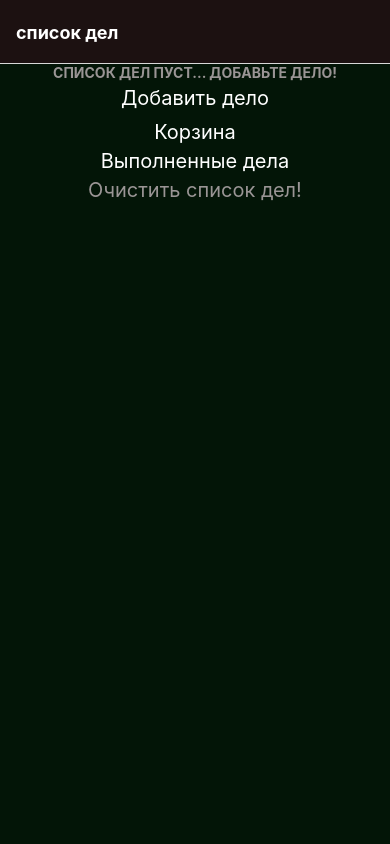
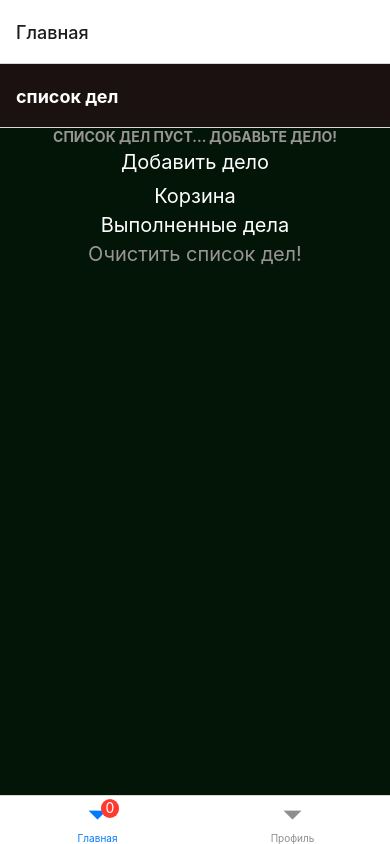
Before and after one commit to Legion010101/todolist_mob, a React Native app: screen / in a window 390 px wide. Built offline with nearby package versions, Linux system fonts and the light colour scheme.

Commit message:
main- Роутинг

```diff
--- a/src/feature/routing/Routing.tsx
+++ b/src/feature/routing/Routing.tsx
@@ -1,68 +1,21 @@
-import React, {Dispatch, SetStateAction} from "react"
-import { NavigationContainer } from "@react-navigation/native"
-import { createNativeStackNavigator } from "@react-navigation/native-stack"
-import type { NativeStackScreenProps } from "@react-navigation/native-stack"
-import Main, {Todo} from "../../screens/Main/Index";
-import CompletedTodos from "../../screens/CompletedTodos/Index";
-import CreateTodo from "../../screens/CreateTodo/Index";
-import DeleteTodos from "../../screens/DeleteTodos/Index";
-import Profile from "../../screens/Profile/Index";
-import Settings from "../../screens/Settings/Index";
+import React from "react"
+import { createBottomTabNavigator } from "@react-navigation/bottom-tabs"
+import Auth from "../../screens/Auth/Index";
+import {NavigationContainer} from "@react-navigation/native";
+import MainRouting from "./routingStack/MainRouting";
+import {useSelector} from "react-redux";
+import {getCompletedTodos} from "../redux/selectors/todosSelector";
 
-
-const Stack = createNativeStackNavigator<RootStackParamList>()
+const Tab = createBottomTabNavigator()
 const Routing = () => {
+  const completedTodos = useSelector(getCompletedTodos)
   return (
     <NavigationContainer>
-      <Stack.Navigator initialRouteName="Main" screenOptions={{
-        title: "список дел",
-        headerStyle: {
-          backgroundColor: "#1c1111"
-        },
-        headerTintColor: "#fff",
-        headerTitleStyle: {
-          fontWeight: "bold"
-        },
-        headerBackTitle: "Back",
-        headerBackTitleVisible: true,
-        headerBackTitleStyle: {
-          fontSize: 20
-        }
-      }}
-      >
-        <Stack.Screen
-          name="Main" component={Main}
-        />
-        <Stack.Screen
-          name="CompletedTodos" component={CompletedTodos}
-        />
-        <Stack.Screen
-          name="CreateTodo" component={CreateTodo}
-        />
-        <Stack.Screen
-          name="DeleteTodos" component={DeleteTodos}
-        />
-        <Stack.Screen
-          name="Profile" component={Profile}
-        />
-        <Stack.Screen
-          name="Settings" component={Settings}
-        />
-      </Stack.Navigator>
+    <Tab.Navigator>
+      <Tab.Screen name="Главная" component={MainRouting} options={{ tabBarBadge: completedTodos.length }} />
+      <Tab.Screen name="Профиль" component={Auth} />
+    </Tab.Navigator>
     </NavigationContainer>
   )
 }
 export default Routing
-
-type RootStackParamList = {
-  Main: { post?: Todo }
-  CreateTodo: undefined
-  CompletedTodos: undefined
-  DeleteTodos: { Todos: Todo[], setTodosDeleted:Dispatch<SetStateAction<Todo[]>> }
-  Profile: undefined
-  Settings: undefined
-  Auth: undefined
-}
-export type PropsMain = NativeStackScreenProps<RootStackParamList, "Main">
-export type PropsCreateTodo = NativeStackScreenProps<RootStackParamList, "CreateTodo">
-export type PropsDeleteTodos = NativeStackScreenProps<RootStackParamList, "DeleteTodos">
--- /dev/null
+++ b/src/feature/routing/routingStack/MainRouting.tsx
@@ -0,0 +1,67 @@
+import React, {Dispatch, SetStateAction} from "react"
+import { NavigationContainer } from "@react-navigation/native"
+import { createNativeStackNavigator } from "@react-navigation/native-stack"
+import type { NativeStackScreenProps } from "@react-navigation/native-stack"
+import Main, {Todo} from "../../../screens/Main/Index";
+import CompletedTodos from "../../../screens/CompletedTodos/Index";
+import CreateTodo from "../../../screens/CreateTodo/Index";
+import DeleteTodos from "../../../screens/DeleteTodos/Index";
+import Profile from "../../../screens/Profile/Index";
+import Settings from "../../../screens/Settings/Index";
+
+
+const Stack = createNativeStackNavigator<RootStackParamList>()
+const MainRouting = () => {
+  return (
+      <Stack.Navigator initialRouteName="Main"
+                       screenOptions={{
+        title: "список дел",
+        headerStyle: {
+          backgroundColor: "#1c1111"
+        },
+        headerTintColor: "#fff",
+        headerTitleStyle: {
+          fontWeight: "bold"
+        },
+        headerBackTitle: "Back",
+        headerBackTitleVisible: true,
+        headerBackTitleStyle: {
+          fontSize: 20
+        }
+      }}
+      >
+        <Stack.Screen
+          name="Main" component={Main}
+        />
+        <Stack.Screen
+          name="CompletedTodos" component={CompletedTodos} options={{title: "Выполненые дела"}}
+        />
+        <Stack.Screen
+          name="CreateTodo" component={CreateTodo} options={{title: "Добавить дело"}}
+        />
+        <Stack.Screen
+          name="DeleteTodos" component={DeleteTodos} options={{title: "Корзина"}}
+        />
+        <Stack.Screen
+          name="Profile" component={Profile}
+        />
+        <Stack.Screen
+          name="Settings" component={Settings}
+        />
+      </Stack.Navigator>
+  )
+}
+export default MainRouting
+
+type RootStackParamList = {
+  Main: { post?: Todo }
+  CreateTodo: undefined
+  CompletedTodos: undefined
+  DeleteTodos: { Todos: Todo[], setTodosDeleted:Dispatch<SetStateAction<Todo[]>> }
+  Profile: undefined
+  Settings: undefined
+  Auth: undefined
+}
+export type PropsMain = NativeStackScreenProps<RootStackParamList, "Main">
+export type PropsCreateTodo = NativeStackScreenProps<RootStackParamList, "CreateTodo">
+export type PropsDeleteTodos = NativeStackScreenProps<RootStackParamList, "DeleteTodos">
```
